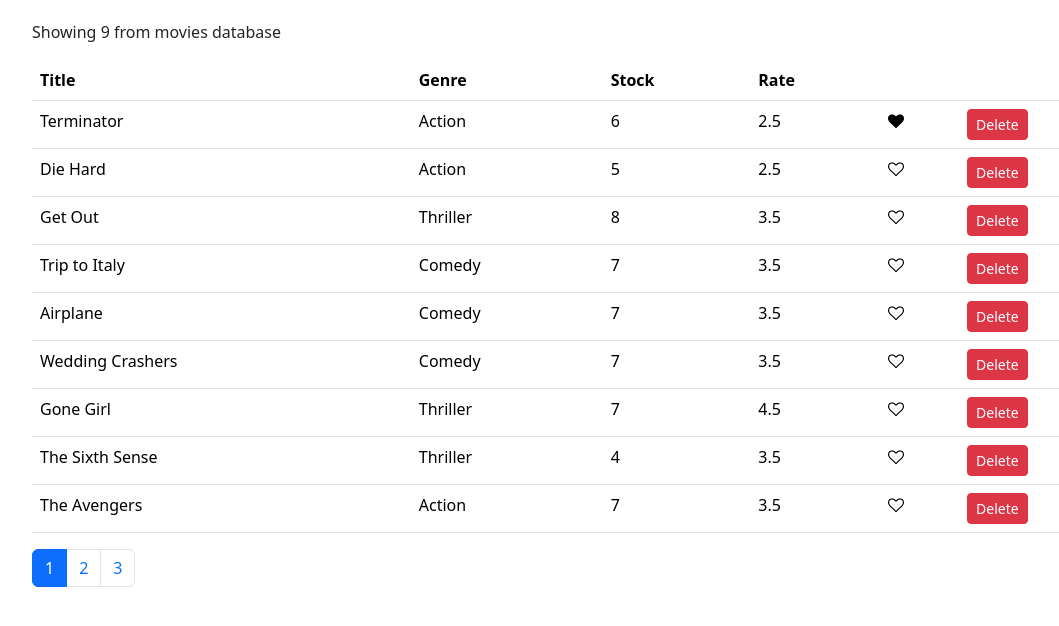
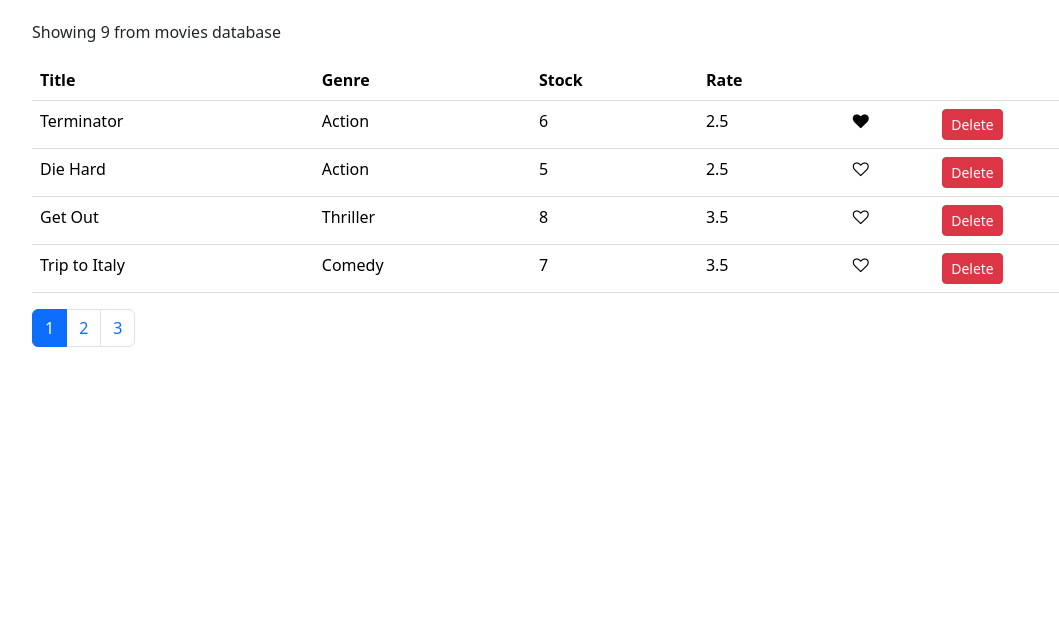
Before and after one commit to shashanknayak12/Vidly-movielist, a React (Create React App) app: page / in a window 1280 px wide. Shown: the top 626 px of the page, without its empty margins (50-1109 px from the left). Built offline with nearby package versions, Linux system fonts and the light colour scheme.

Commit message:
paginating data

```diff
--- a/src/components/movies.jsx
+++ b/src/components/movies.jsx
@@ -2,6 +2,8 @@
 import { getMovies } from "../services/fakeMovieService"
 import Pagination from './common/pagination'
 import Like from "./common/like"
+import { paginate } from "../utils/paginate"
+
 
 
 class Movies extends React.Component {
@@ -34,10 +36,11 @@
     render() {
 
         const { length: count } = this.state.movies
+        const { pageSize, currentPage, movies: allMovies } = this.state
 
         if (count === 0)
             return <p>There is no movies in database</p>
-
+        const movies = paginate(allMovies, currentPage, pageSize)
         return (
             <React.Fragment>
                 <p>Showing {count} from movies database</p>
@@ -54,7 +57,7 @@
                         </tr>
                     </thead>
                     <tbody>
-                        {this.state.movies.map(movie => (
+                        {movies.map(movie => (
                             <tr key={movie._id}>
                                 <td>{movie.title}</td>
                                 <td>{movie.genre.name}</td>
@@ -69,8 +72,8 @@
 
                 </table>
                 <Pagination itemsCount={count}
-                    pageSize={this.state.pageSize}
-                    currentPage={this.state.currentPage}
+                    pageSize={pageSize}
+                    currentPage={currentPage}
                     onPageChange={this.handlePageChange} />
             </React.Fragment>
 
--- /dev/null
+++ b/src/utils/paginate.js
@@ -0,0 +1,9 @@
+import _ from "lodash";
+
+export function paginate(items, pageNumber, pageSize) {
+    const startIndex = (pageNumber - 1) * pageSize;
+    return _(items)
+        .slice(startIndex)
+        .take(pageSize)
+        .value();
+};
```
